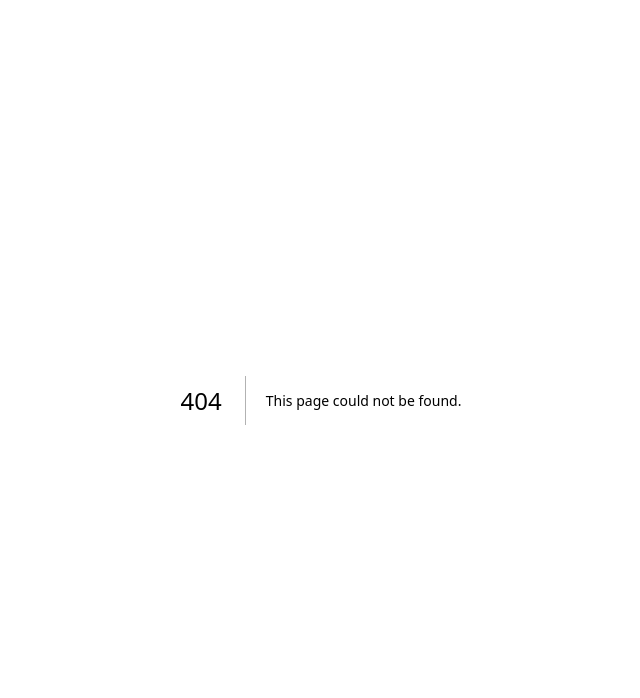
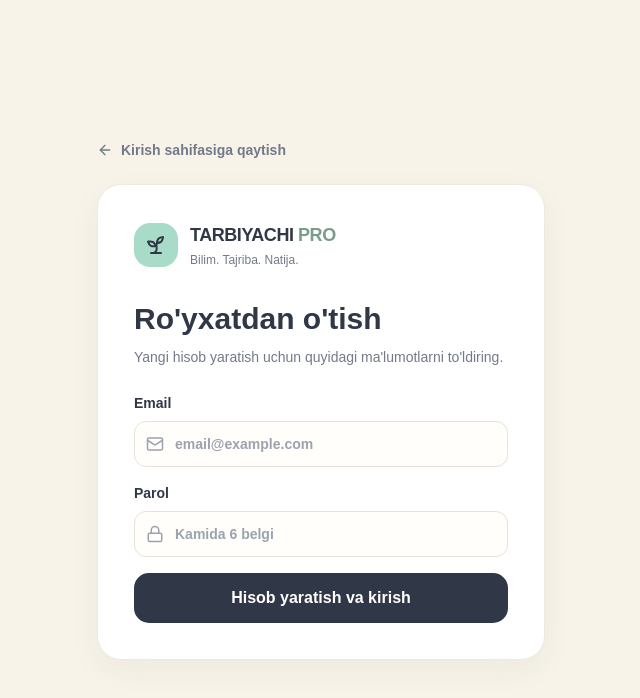
Before and after one commit to Nurmuhammad92asd/tarbiyachi, a Next.js app: page /register in a window 1280 px wide. Before the commit this address had no page. Shown: the top 698 px of the page, without its empty margins (319-959 px from the left). Built offline with nearby package versions, Linux system fonts and the light colour scheme.

Commit message:
Add registration page with email and password fields

```diff
--- /dev/null
+++ b/app/register/page.tsx
@@ -0,0 +1,104 @@
+"use client";
+import { useState } from "react";
+import Link from "next/link";
+import { useRouter } from "next/navigation";
+import { Brand } from "@/components/Brand";
+import { createClient } from "@/lib/supabase/client";
+import { ArrowLeft, Mail, Lock } from "lucide-react";
+
+export default function RegisterPage() {
+  const [email, setEmail] = useState("");
+  const [password, setPassword] = useState("");
+  const [busy, setBusy] = useState(false);
+  const [message, setMessage] = useState("");
+  const router = useRouter();
+
+  async function handleRegister(e: React.FormEvent) {
+    e.preventDefault();
+    setBusy(true);
+    setMessage("");
+
+    try {
+      const supabase = createClient();
+      const { data, error } = await supabase.auth.signUp({
+        email: email.trim(),
+        password: password,
+      });
+
+      if (error) throw error;
+
+      // Agar email tasdiqlash o'chirilgan bo'lsa, avtomatik kirib ketadi
+      if (data.session) {
+        router.push("/dashboard");
+        router.refresh();
+      } else {
+        // Agar email tasdiqlash yoniq bo'lsa
+        setMessage("Muvaffaqiyatli ro'yxatdan o'tdingiz! Iltimos, pochtangizga kelgan xatni tasdiqlang.");
+      }
+    } catch (e) {
+      setMessage(e instanceof Error ? e.message : "Ro'yxatdan o'tishda xatolik yuz berdi.");
+    } finally {
+      setBusy(false);
+    }
+  }
+
+  return (
+    <main className="min-h-screen bg-cream px-5 py-8 flex items-center justify-center">
+      <div className="w-full max-w-md">
+        <Link href="/login" className="mb-6 inline-flex items-center gap-2 text-sm font-bold text-muted hover:text-black">
+          <ArrowLeft size={16} /> Kirish sahifasiga qaytish
+        </Link>
+        <div className="card p-7 sm:p-9">
+          <Brand />
+          <h1 className="mt-8 text-3xl font-black">Ro'yxatdan o'tish</h1>
+          <p className="mt-2 text-sm leading-6 text-muted">
+            Yangi hisob yaratish uchun quyidagi ma'lumotlarni to'ldiring.
+          </p>
+
+          <form onSubmit={handleRegister} className="mt-6 space-y-4">
+            <label className="block text-sm font-bold">
+              Email
+              <div className="relative mt-2">
+                <Mail className="absolute left-3 top-3.5 text-gray-400" size={18} />
+                <input
+                  required
+                  type="email"
+                  value={email}
+                  onChange={(e) => setEmail(e.target.value)}
+                  className="w-full rounded-xl border border-[#e6e2d9] bg-[#fffefa] pl-10 pr-4 py-3 outline-none focus:border-[#85b39d]"
+                  placeholder="email@example.com"
+                />
+              </div>
+            </label>
+
+            <label className="block text-sm font-bold">
+              Parol
+              <div className="relative mt-2">
+                <Lock className="absolute left-3 top-3.5 text-gray-400" size={18} />
+                <input
+                  required
+                  minLength={6}
+                  type="password"
+                  value={password}
+                  onChange={(e) => setPassword(e.target.value)}
+                  className="w-full rounded-xl border border-[#e6e2d9] bg-[#fffefa] pl-10 pr-4 py-3 outline-none focus:border-[#85b39d]"
+                  placeholder="Kamida 6 belgi"
+                />
+              </div>
+            </label>
+
+            <button type="submit" disabled={busy} className="btn-primary w-full mt-2 disabled:opacity-50">
+              {busy ? "Kutilmoqda..." : "Hisob yaratish va kirish"}
+            </button>
+          </form>
+
+          {message && (
+            <p role="status" className="mt-4 rounded-xl bg-[#fff3dd] p-3 text-sm text-[#72572b]">
+              {message}
+            </p>
+          )}
+        </div>
+      </div>
+    </main>
+  );
+}
```
